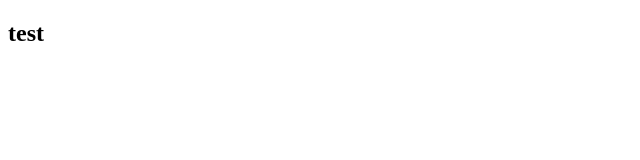
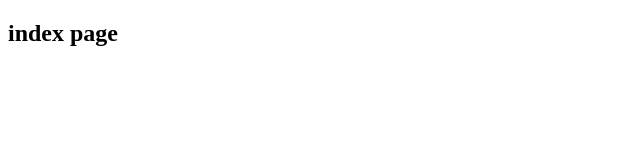
Before and after one commit to yangdanbi/GDJ83_Front, a plain HTML site: page index.html in a window 1280 px wide. Shown: the whole page, without its empty margins (0-640 px from the left). Drawn offline with Linux system fonts and the light colour scheme.

Commit message:
Update index.html

```diff
--- a/index.html
+++ b/index.html
@@ -6,6 +6,6 @@
     <title>Document</title>
 </head>
 <body>
-    <h2>test</h2>
+    <h2>index page</h2>
 </body>
 </html>
```
